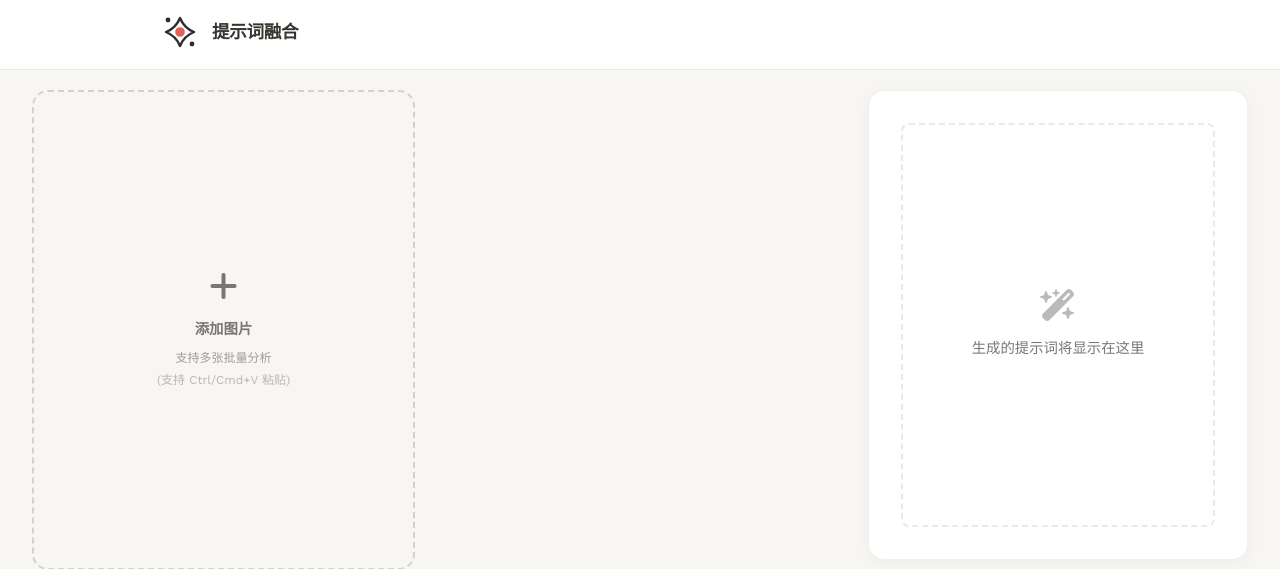
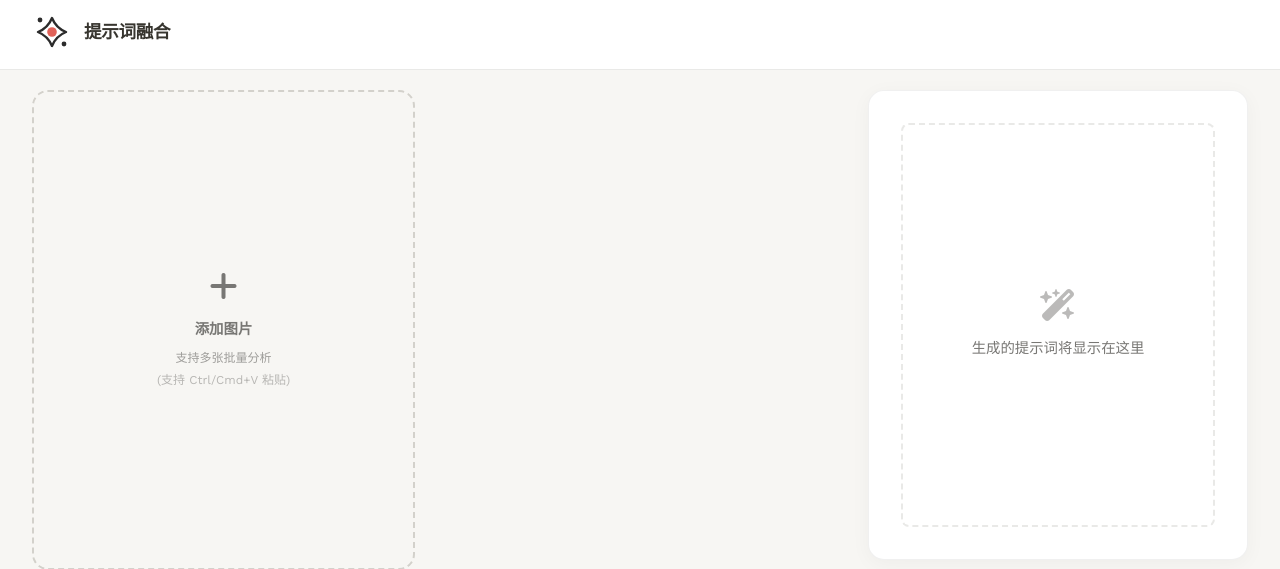
Before and after one commit to Ponyissix/prompt-fusion, a Flask app: page / in a window 1280 px wide. Shown: the top 569 px of the page. Run offline with Flask 3, Linux system fonts and the light colour scheme.

Commit message:
Fix logo alignment and update UI

```diff
--- a/templates/index.html
+++ b/templates/index.html
@@ -57,8 +57,7 @@
         }
 
         .nav-content {
-            max-width: 960px;
-            margin: 0 auto;
+            width: 100%;
             display: flex;
             align-items: center;
             gap: 0.75rem;
```
